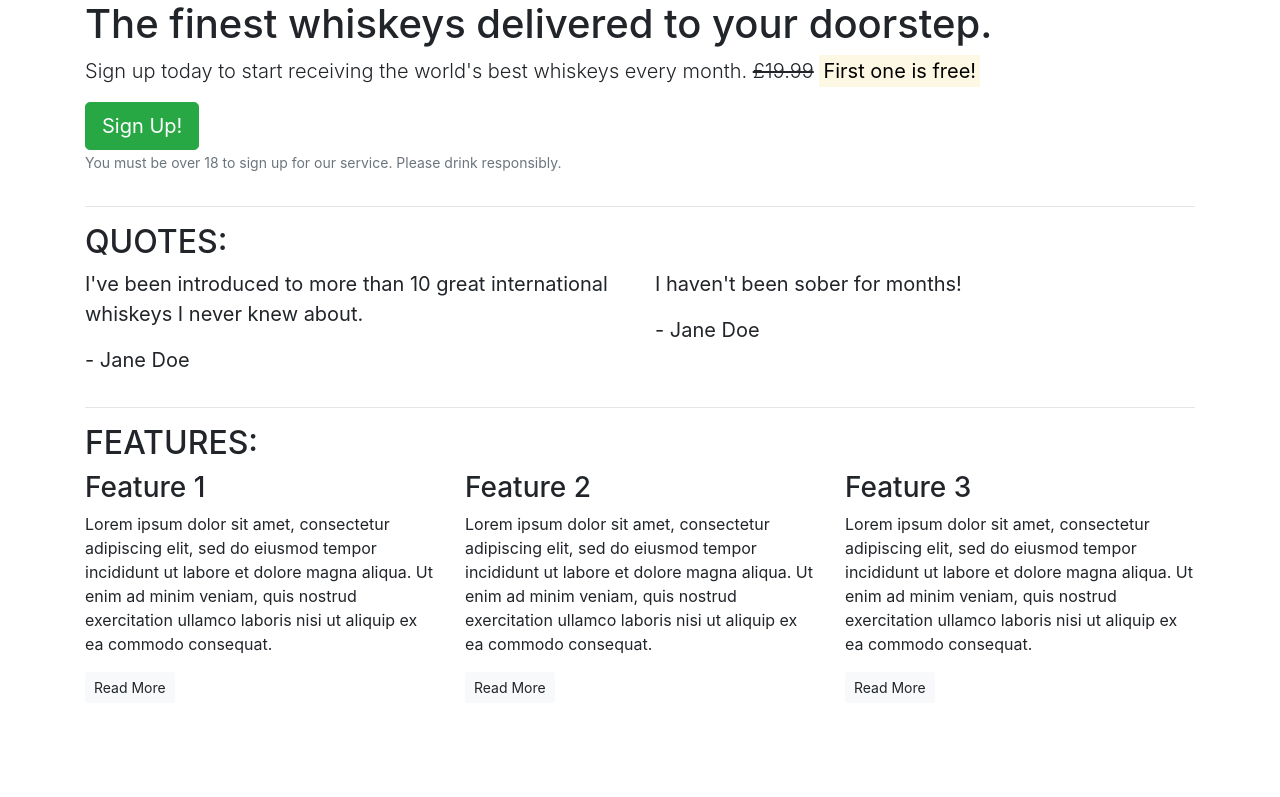
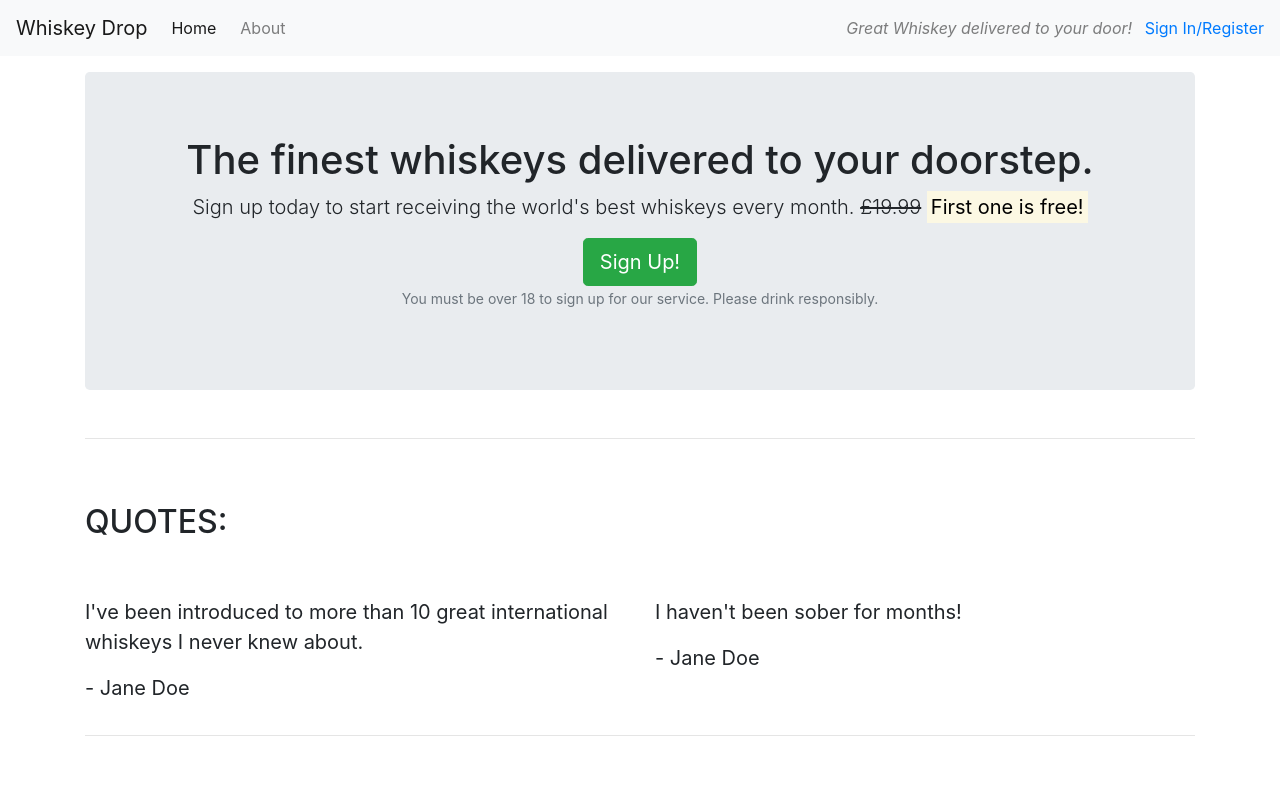
Before and after one commit to mkenihandev/bootstrap-learning, a plain HTML site: page index.html in a window 1280 px wide. Shown: the top 797 px of the page. Drawn offline with nearby package versions, Linux system fonts and the light colour scheme.

Commit message:
Add jumbotron

```diff
--- a/index.html
+++ b/index.html
@@ -14,14 +14,28 @@
 </head>
 
 <body>
-    <article class="container">
+    <nav class="navbar navbar-light bg-light navbar-expand-sm">
+        <a href="/" class="navbar-brand">Whiskey Drop</a>
+        <ul class="navbar-nav mr-auto">
+            <li class="active nav-item mr-2"><a class="nav-link" href="/">Home</a></li>
+            <li class="nav-item mr-2"><a class="nav-link" href="/about">About</a></li>
+            <li class="nav-item mr-2 d-block d-sm-none"><a class="nav-link" href="/login">Sign In/Register</a></li>
+        </ul>
+        <div class="d-none d-md-block">
+            <p class="navbar-text my-auto mr-2"><i>Great Whiskey delivered to your door!</i></p>
+            <a href="/login">Sign In/Register</a>
+        </div>
+    </nav>
+    <article class="container mt-3">
         <!-- Callout -->
         <div class="row">
             <div class="col-12">
-                <section class="callout">
+                <section class="callout jumbotron text-center">
                     <h1>The finest whiskeys delivered to your doorstep.</h1>
                     <p class="lead">Sign up today to start receiving the world's best whiskeys every month.
-                        <s>£19.99</s> <strong><mark>First one is free!</mark></strong></p>
+                        <s class="d-none d-sm-inline">£19.99</s>
+                        <span class="d-inline d-sm-none"></span>
+                        <strong><mark>First one is free!</mark></strong></p>
                     <button class="btn btn-success btn-lg">Sign Up!</button>
                     <p class="text-muted"><small>You must be over 18 to sign up for our service. Please drink
                             responsibly.</small></p>
@@ -34,7 +48,7 @@
         <!-- Quotes -->
         <section class="quotes">
             <div class="row">
-                <div class="col-12">
+                <div class="col-12 my-5">
                     <h2 class="text-uppercase">Quotes:</h2>
                 </div>
             </div>
@@ -59,7 +73,7 @@
         <!-- Features -->
         <section class="features">
             <div class="row">
-                <div class="col-12">
+                <div class="col-12 my-5">
                     <h2 class="text-uppercase">Features:</h2>
                 </div>
             </div>
```
